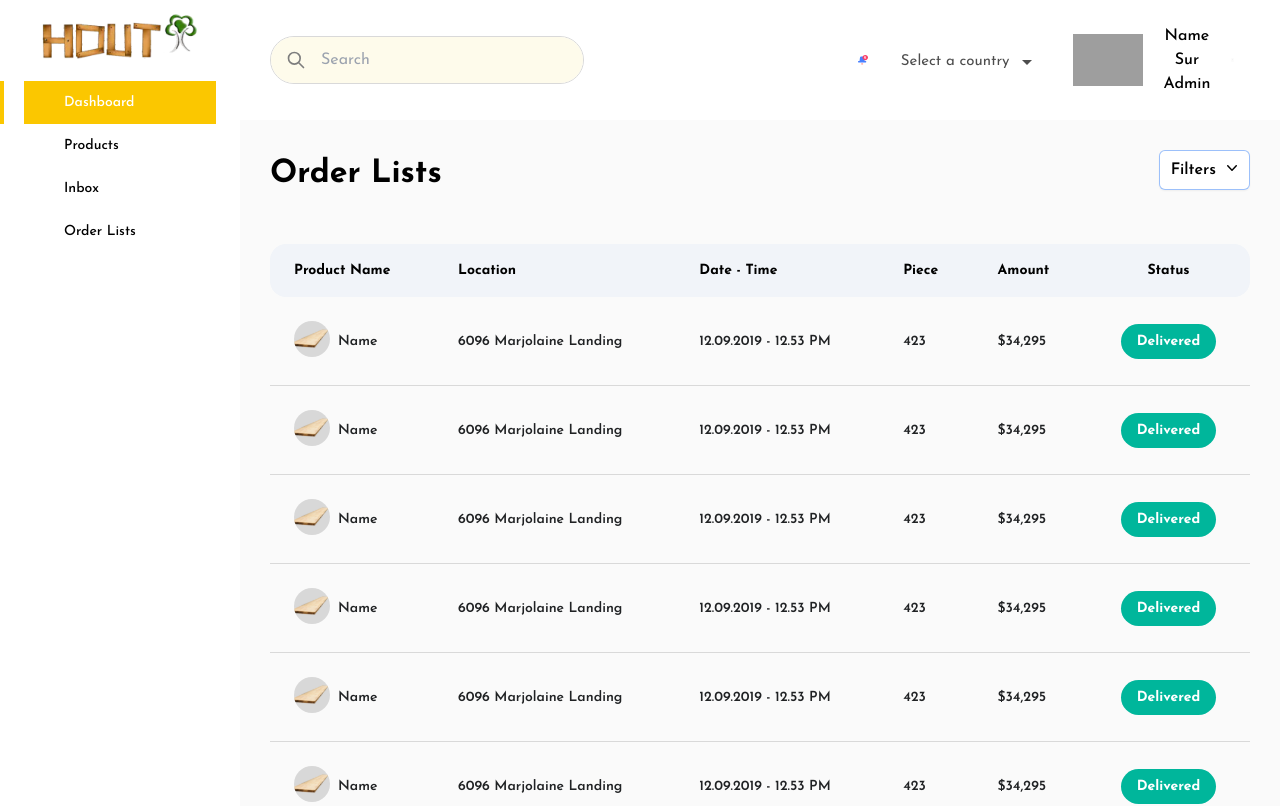
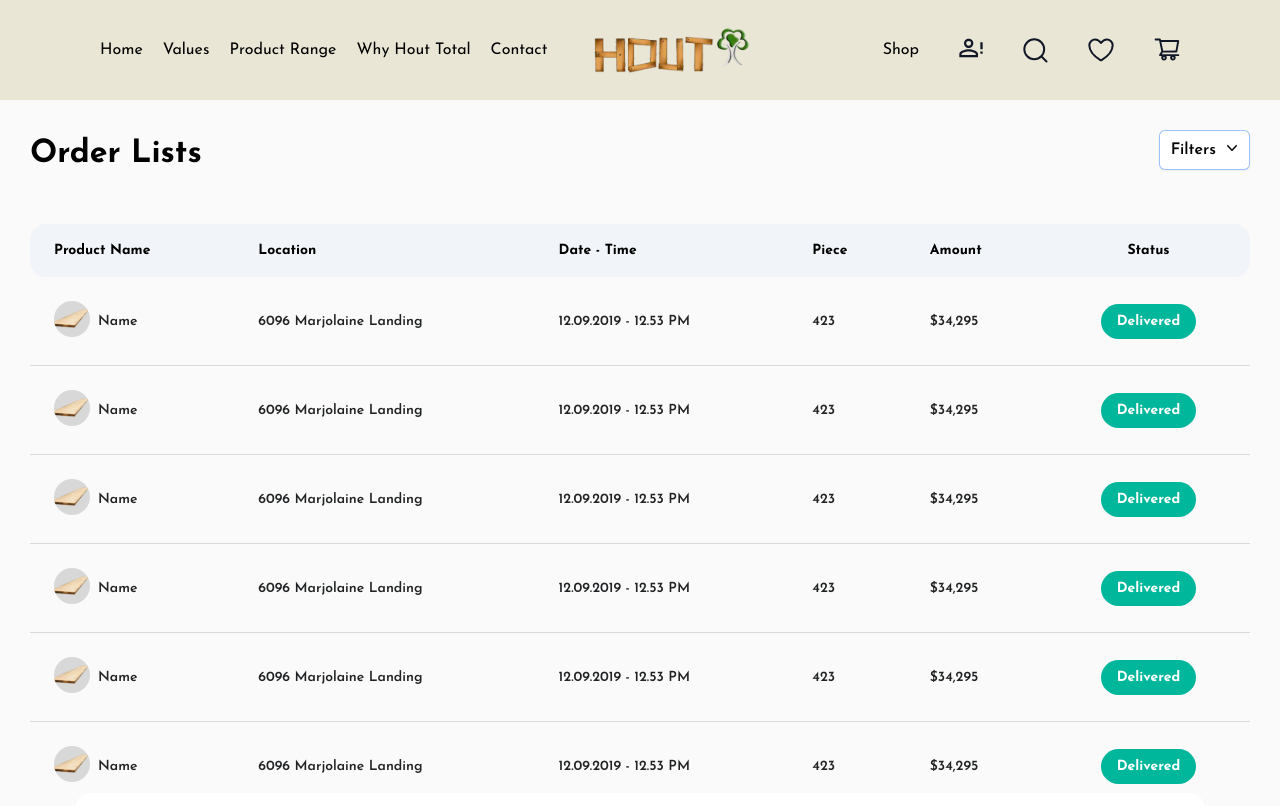
Before and after one commit to moizbroad/Hoout, a React (Vite) app: page /order-list in a window 1280 px wide. Shown: the top 806 px of the page. Built offline with nearby package versions, Linux system fonts and the light colour scheme; grey boxes are pictures that could not be loaded.

Commit message:
Side Nav active links

```diff
--- a/src/App.jsx
+++ b/src/App.jsx
@@ -34,10 +34,10 @@ function App() {
             <Route element={<IsAuthenticated />}>
               <Route path="/" element={<Landingpage />} />
               <Route path="/shop-page" element={<ShopPage />} />
-              <Route path="/dashboard" element={<Dashboard />} />
-              <Route path="/products" element={<Products />} />
-              <Route path="/inbox" element={<Inbox />} />
-              <Route path="/order-list" element={<OrderList />} />
+              <Route path="/dashboard/" element={<Dashboard />} />
+              <Route path="/products/" element={<Products />} />
+              <Route path="/inbox/" element={<Inbox />} />
+              <Route path="/order-list/" element={<OrderList />} />
               <Route path="/wood-page" element={<CustomWoodPage />} />
               <Route path="/cart" element={<AddToCart />} />
               <Route path="/new-product" element={<AddNewProduct />} />
--- a/src/components/AdminLayout/AdminMainNav.jsx
+++ b/src/components/AdminLayout/AdminMainNav.jsx
@@ -50,7 +50,7 @@ const AdminMainNav = () => {
           </div>
         </div>
 
-        <div className="dashHeadRight xl:w-[40%] w-[51%] flex justify-end gap-[15px] items-center">
+        <div className="dashHeadRight xl:w-[44%] w-[51%] flex justify-end gap-[15px] items-center">
           <a href="#">
             <img src={notfiIcon} alt="" />
           </a>
@@ -62,7 +62,7 @@ const AdminMainNav = () => {
               <img src={ProfileDD} alt="" />
             </a>
           </div> */}
-          <div className=" ">
+          <div className="">
             <HeadLessDropDown />
           </div>
         </div>
--- a/src/components/AdminLayout/AdminSideNav.jsx
+++ b/src/components/AdminLayout/AdminSideNav.jsx
@@ -1,61 +1,69 @@
-import React from "react";
+import React, { useState } from "react";
 import { useNavigate } from "react-router-dom";
 import houtLogo from "../../assets/authImages/houtLogo.svg";
 
 const AdminSidenav = () => {
   const navigate = useNavigate();
+  const [navs, setNavs] = useState([
+    { name: "Dashboard", link: "/dashboard/", active: true },
+    { name: "Products", link: "/products/", active: false },
+    { name: "Inbox", link: "/inbox/", active: false },
+    { name: "Order List", link: "/order-list/", active: false },
+  ]);
 
-  const handleDashboardClick = () => {
-    navigate("/dashboard");
-  };
-
-  const handleInboxClick = () => {
-    navigate("/inbox");
-  };
-
-  const handleOrderListClick = () => {
-    navigate("/order-list");
-  };
-
-  const handleProductsClick = () => {
-    navigate("/products");
+  const handleClick = (item) => {
+    setNavs(prevNavs => (
+      prevNavs.map(subItem => ({
+        ...subItem,
+        active: subItem.name === item.name
+      }))
+    ));
   };
 
   return (
     <section className="">
       <div className="xl:w-[240px] lg:w-[220px] w-[200px] min-h-screen xl:py-[13px] py-[10px]">
         <a href="#" className="mb-[22px] block px-[24px]">
-          <img src={houtLogo} alt="" className="xl:w-[160px] xl:h-[46px] lg:w-[135px] lg:h-[40px] w-[120px] h-[36px] mx-auto object-cover	" />
+          <img
+            src={houtLogo}
+            alt=""
+            className="xl:w-[160px] xl:h-[46px] lg:w-[135px] lg:h-[40px] w-[120px] h-[36px] mx-auto object-cover	"
+          />
         </a>
         <div className="flex flex-col items-start sideBarMain xl:px-[24px] lg:px-[20px] px-[16px]">
-          <a
-            href="#"
-            className="h-[43px] text-14 font-medium sideActive"
-            onClick={handleDashboardClick}
-          >
-            Dashboard
-          </a>
-          <a
-            href="#"
+          {navs.map((item) => {
+            return (
+              <a
+                key={item.link}
+                className={`h-[43px] text-14 font-medium ${item.active ? 'sideActive' : ''}`}
+                onClick={() => {
+                  handleClick(item)
+                  navigate(item.link);
+                }}
+              >
+                {item.name}
+              </a>
+            );
+          })}
+
+          {/* <a
             className="h-[43px] text-14 font-medium"
             onClick={handleProductsClick}
           >
             Products
           </a>
           <a
-            href="#"
             className="h-[43px] text-14 font-medium"
             onClick={handleInboxClick}
           >
             Inbox
           </a>
           <a
-            href="#"
             className="h-[43px] text-14 font-medium"
             onClick={handleOrderListClick}
           >
             Order Lists
-          </a>
+          </a> */}
         </div>
       </div>
     </section>
--- a/src/components/Common/HeadLessDropDown.jsx
+++ b/src/components/Common/HeadLessDropDown.jsx
@@ -7,10 +7,10 @@ import more from "../../assets/DashboardImages/more.svg";
 
 const HeadLessDropDown = () => {
   return (
-    <Menu as="div" className="relative inline-block text-left">
+    <Menu as="div" className="relative inline-block text-left z-10 ">
       <div>
-        <Menu.Button className="inline-flex w-full justify-center rounded-md bg-black/20 px-4 py-2 text-sm font-medium text-black hover:bg-black/30 focus:outline-none focus-visible:ring-2 focus-visible:ring-white/75">
-          <div className="flex items-center gap-x-5">
+        <Menu.Button className="inline-flex  z-10 w-full justify-center rounded-md bg-black/20 px-4 py-2 text-sm font-medium text-black hover:bg-black/30 focus:outline-none focus-visible:ring-2 focus-visible:ring-white/75">
+          <div className="flex items-center gap-x-5 z-10">
             <div>
               <img src={avatars} />
             </div>
@@ -33,7 +33,7 @@ const HeadLessDropDown = () => {
         leaveFrom="transform opacity-100 scale-100"
         leaveTo="transform opacity-0 scale-95"
       >
-        <Menu.Items className="absolute right-0 mt-2 w-48 origin-top-right divide-y divide-gray-100 rounded-md bg-white shadow-lg ring-1 ring-black/5 focus:outline-none">
+        <Menu.Items className="absolute right-[-12px] mt-2 w-52 origin-top-right divide-y divide-gray-100 rounded-md bg-white shadow-lg ring-1 ring-black/5 focus:outline-none">
           <div className="px-1 py-1 ">
             <ul className="">
               <li className="text-center">Profile</li>
--- a/src/components/Layout/Layout.jsx
+++ b/src/components/Layout/Layout.jsx
@@ -10,13 +10,13 @@ import { Outlet, useLocation } from "react-router-dom";
 const Layout = () => {
   const authPaths = ["/sign-in", "/sign-up"];
   const adminPaths = [
-    "/dashboard",
-    "/inbox",
-    "/order-list",
-    "/products",
-    "/user-profile ",
-    "/new-product",
-    "/customized-product",
+    "/dashboard/",
+    "/inbox/",
+    "/order-list/",
+    "/products/",
+    "/user-profile/",
+    "/new-product/",
+    "/customized-product/",
   ];
   const currentPath = useLocation().pathname;
   const hasSidnav = adminPaths.includes(currentPath);
```
